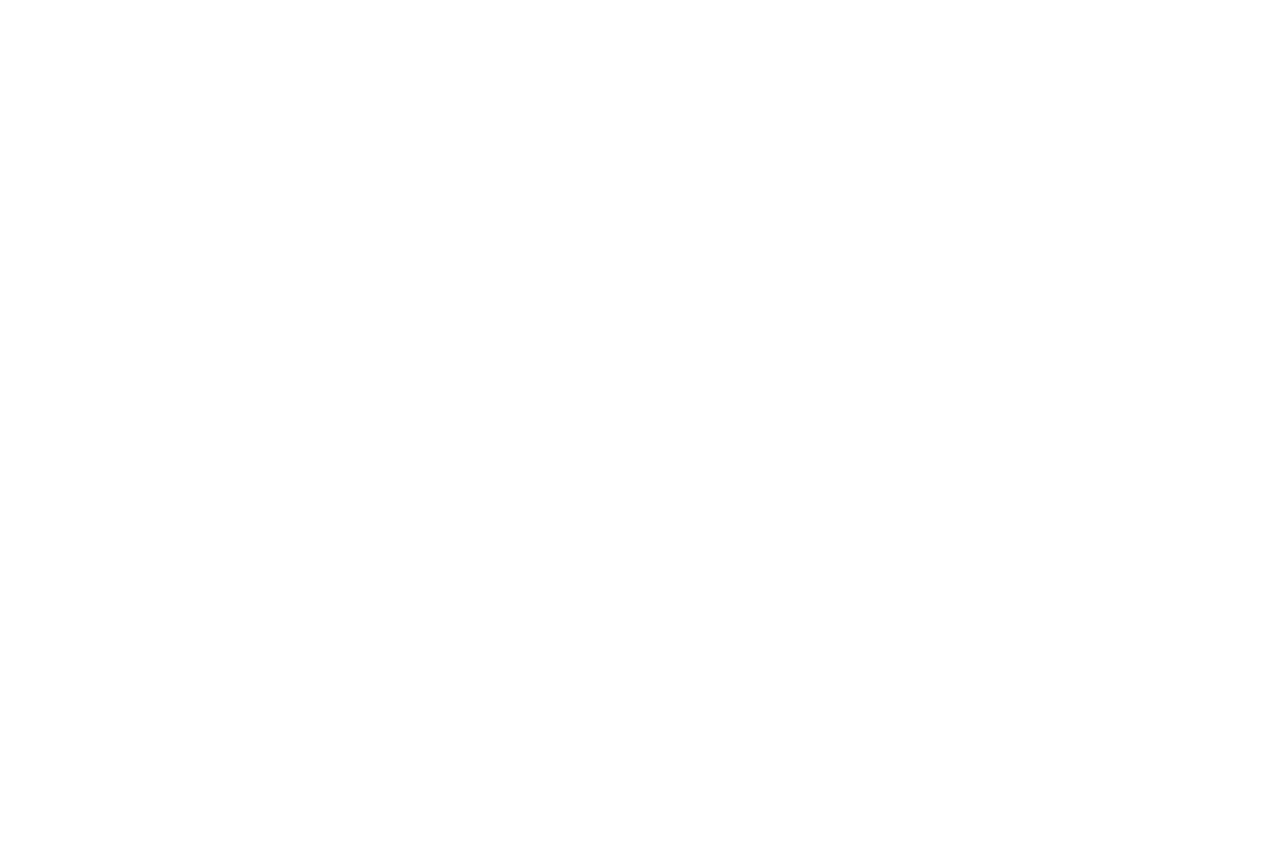
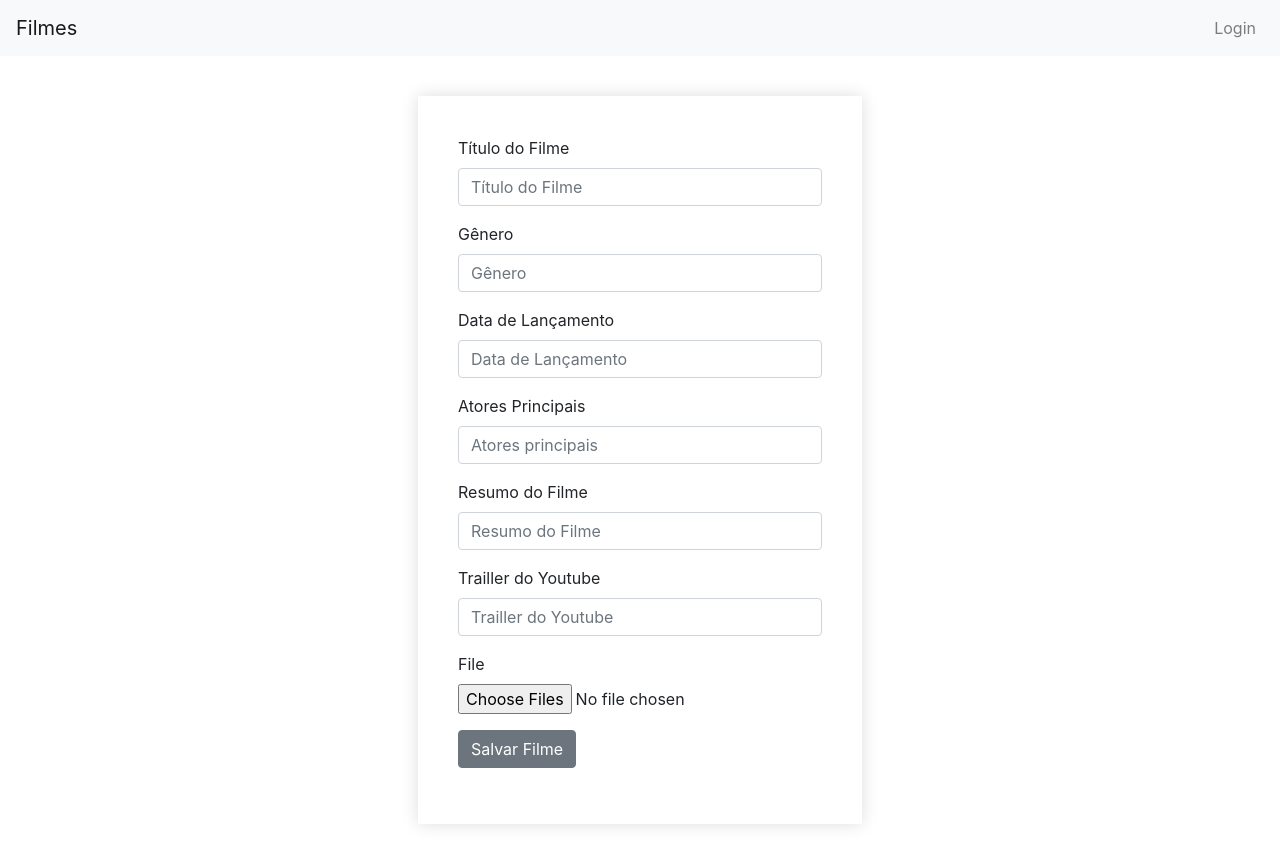
Before and after one commit to thaisrmesquita/movie-catalog, a React (Create React App) app in the folder frontend/: page /dashboard/movies in a window 1280 px wide. Before the commit the page ends 800 px from the top, so only its background shows below. Built offline with nearby package versions, Linux system fonts and the light colour scheme.

Commit message:
Adicionada página de criação de novo filme

```diff
--- a/frontend/package.json
+++ b/frontend/package.json
@@ -10,6 +10,7 @@
     "bootstrap": "^4.5.3",
     "react": "^17.0.1",
     "react-dom": "^17.0.1",
+    "react-dropzone": "^11.2.4",
     "react-router-dom": "^5.2.0",
     "react-scripts": "4.0.0",
     "reactstrap": "^8.7.1",
--- a/frontend/src/components/Forms/Movie/form-movie.css
+++ b/frontend/src/components/Forms/Movie/form-movie.css
@@ -0,0 +1,18 @@
+
+.container-form-register-movie {
+    width: 40%;
+    margin-top: 40px;
+    margin-bottom: 40px;
+}
+
+.container-form-register-movie .form {
+    background-color: #fff;
+    padding: 40px;
+    box-shadow: 0 0 1em #ddd;
+}
+
+.container-form-register-movie .form .btn-form {
+    display: flex;
+    align-items: center;
+    justify-content: space-between;
+}
--- a/frontend/src/components/Forms/Movie/index.js
+++ b/frontend/src/components/Forms/Movie/index.js
@@ -0,0 +1,133 @@
+import React, { useEffect, useState } from 'react';
+import { Button, Form, FormGroup, Label, Input,FormText } from 'reactstrap';
+import { Link, useHistory } from 'react-router-dom';
+import api from '../../../services/api';
+import './form-movie.css';
+
+const FormMovie = () => {
+    const [title, setTitle] = useState('');
+    const [genre, setGenre] = useState('');
+    const [release_date, setReleaseDate] = useState('');
+    const [main_actors, setMainActors] = useState('');
+    const [summarized_plot, setSummarizedPlot] = useState('');
+    const [youtube_trailer, setYoutubeTrailer] = useState('');
+    const [folder, setFolder] =useState('');
+    const [movie, setMovie] = useState([]);
+    const [images, setImages] = useState([]);
+
+    const userId = localStorage.getItem('userId');
+    const apiKey = 'dc93407a';
+
+    function handleSelectedImages(event){
+        if (!event.target.files){
+          return;
+        }
+
+        const selectedImages = Array.from(event.target.files);
+
+        setImages(selectedImages);
+
+        const selectedImagesPreview = selectedImages.map(image=>{
+          return URL.createObjectURL(image);
+        });
+
+      }
+
+    function convertDate(d){
+        console.log(d);
+        var parts = d.split(" ");
+        var months = {Jan: "01",Feb: "02",Mar: "03",Apr: "04",May: "05",Jun: "06",Jul: "07",Aug: "08",Sep: "09",Oct: "10",Nov: "11",Dec: "12"};
+        return parts[2] +"-" + months[parts[1]]+"-" + parts[0];
+    }
+
+    useEffect(()=>{
+        if(title === '') {
+            return;
+        }
+
+        api.get(`http://www.omdbapi.com/?t=${title}&apiKey=${apiKey}`).then(response => {
+            setMovie(response.data);
+        })
+        setGenre(movie.Genre);
+        setReleaseDate(movie.Released);
+        setMainActors(movie.Actors);
+        setSummarizedPlot(movie.Plot);
+        setFolder(movie.Poster);
+
+    },[title]);
+
+
+
+    async function handleRegister (event){
+        event.preventDefault();
+        console.log(title);
+        console.log(release_date);
+        console.log(genre);
+        const data = new FormData();
+        data.append("title", title);
+        data.append("genre", genre);
+        data.append("release_date",release_date);
+        data.append("main_actors", main_actors);
+        data.append("summarized_plot", summarized_plot);
+        data.append("youtube_trailer", youtube_trailer);
+        data.append("folder", images[0]);
+        await api.post('/movies', data, {headers: {user_id: userId}});
+        alert("Cadastro Realizado com sucesso!");
+    }
+
+    return (
+        <div>
+             <div className="container">
+                <div className="container-form-register-movie">
+                    <Form className="form">
+                        <FormGroup>
+                            <Label for="title">Título do Filme</Label>
+                            <Input type="text" name="name" placeholder="Título do Filme"
+                            value={ title }
+                            onChange={ e=>setTitle(e.target.value) }/>
+                        </FormGroup>
+                        <FormGroup>
+                            <Label for="genre">Gênero</Label>
+                            <Input type="text" name="genre" placeholder="Gênero"
+                            value={ genre }
+                            onChange={ e=>setGenre(e.target.value) }/>
+                        </FormGroup>
+                        <FormGroup>
+                            <Label for="release_date">Data de Lançamento</Label>
+                            <Input type="text" name="release_date" placeholder="Data de Lançamento"
+                            value={ release_date }
+                            onChange={ e=>setReleaseDate(e.target.value) }/>
+                        </FormGroup>
+                        <FormGroup>
+                            <Label for="title">Atores Principais</Label>
+                            <Input type="text" name="main_actors" placeholder="Atores principais"
+                            value={ main_actors }
+                            onChange={ e=>setMainActors(e.target.value) }/>
+                        </FormGroup>
+                        <FormGroup>
+                            <Label for="title">Resumo do Filme</Label>
+                            <Input type="text" name="summarized_plot" placeholder="Resumo do Filme"
+                            value={ summarized_plot }
+                            onChange={ e=>setSummarizedPlot(e.target.value) }/>
+                        </FormGroup>
+                        <FormGroup>
+                            <Label for="title">Trailler do Youtube</Label>
+                            <Input type="text" name="youtube_trailer" placeholder="Trailler do Youtube"
+                            value={ youtube_trailer }
+                            onChange={ e=>setYoutubeTrailer(e.target.value) }/>
+                        </FormGroup>
+                        <FormGroup>
+                            <Label for="exampleFile">File</Label>
+                            <input multiple onChange={handleSelectedImages} type="file" id="image[]"/>
+                        </FormGroup>
+                        <FormGroup className="btn-form">
+                            <Button onClick={handleRegister}>Salvar Filme</Button>
+                        </FormGroup>
+                    </Form>
+                </div>
+            </div>
+        </div>
+    )
+}
+
+export default FormMovie;
--- a/frontend/src/pages/Dashboard/index.js
+++ b/frontend/src/pages/Dashboard/index.js
@@ -1,6 +1,7 @@
 import React from 'react';
 import Header from '../../components/Header';
 import PersonalCatalogMovie from '../../components/Movie/PersonalCatalogMovie';
+import { Link } from 'react-router-dom';
 import './dashboard.css';
 
 const Dashboard = () => {
@@ -9,6 +10,7 @@
         <div className="dashboard">
             <Header />
             <h1 className="text-main-dashboard">Seja bem-vindo, { name }</h1>
+            <Link to='/dashboard/movies'>Adicionar Filme</Link>
             <div className="dashboard-container">
                 <PersonalCatalogMovie />
             </div>
--- /dev/null
+++ b/frontend/src/pages/Movie/MovieRegister/index.js
@@ -0,0 +1,13 @@
+import React from 'react';
+import Header from '../../../components/Header';
+import FormMovie from '../../../components/Forms/Movie';
+
+const MovieRegister = () => {
+    return (
+        <div>
+            <Header />
+            <FormMovie />
+        </div>
+    )
+}
+export default MovieRegister;
--- a/frontend/src/routes.js
+++ b/frontend/src/routes.js
@@ -7,6 +7,7 @@
 import Dashboard from './pages/Dashboard';
 import Register from './pages/Register';
 import MovieDelete from './pages/Movie/MovieDelete';
+import MovieRegister from './pages/Movie/MovieRegister';
 
 export default function Routes() {
     return (
@@ -16,6 +17,7 @@
                 <Route path="/login" component={ Login } />
                 <Route path="/movies/:id" exact component={ Movie }/>
                 <Route path="/movies/delete/:id" exact component={ MovieDelete }/>
+                <Route path="/dashboard/movies" exact component={ MovieRegister }/>
                 <Route path="/dashboard" exact component={ Dashboard }/>
                 <Route path="/register" exact component={ Register }/>
             </Switch>
```
Also changed, not shown: frontend/src/pages/Movie/MovieRegister/movie-register.css (added), 1 other file (tests, documents, lock files or other folders).
